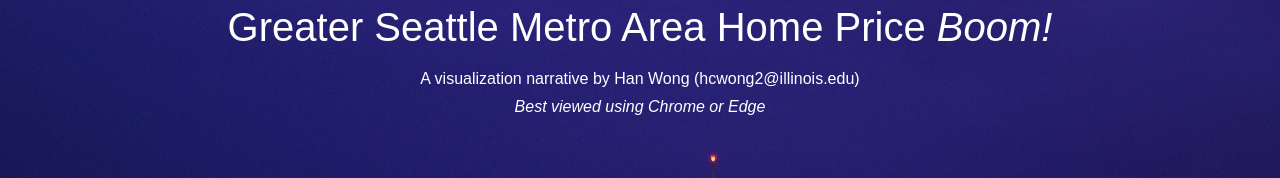
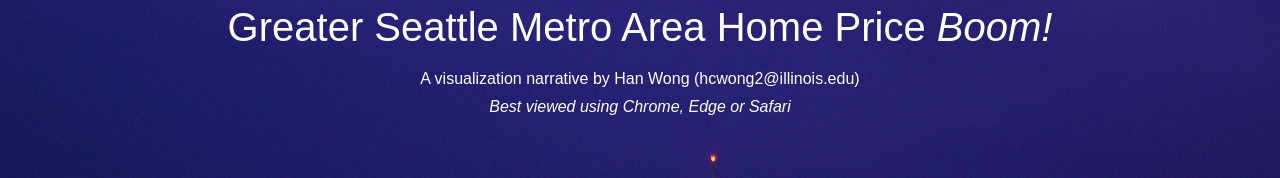
Before and after one commit to h0n2/h0n2.github.io, a plain HTML site: page index.html in a window 1280 px wide. Shown: the top 178 px of the page. Drawn offline with nearby package versions, Linux system fonts and the light colour scheme.

```diff
--- a/index.html
+++ b/index.html
@@ -16,7 +16,7 @@
                 <div id="intro" style="text-align:center">
                      <h1> Greater Seattle Metro Area Home Price <i>Boom!</i> </h1>
                       <p class="content">A visualization narrative by Han Wong (hcwong2@illinois.edu)</p>
-                      <p class="content"><i>Best viewed using Chrome or Edge</i></p>
+                      <p class="content"><i>Best viewed using Chrome, Edge or Safari</i></p>
                 </div>
             </div>
             <div id="AbtSlide"  class="section" data-anchor="abtvizpg">
```
